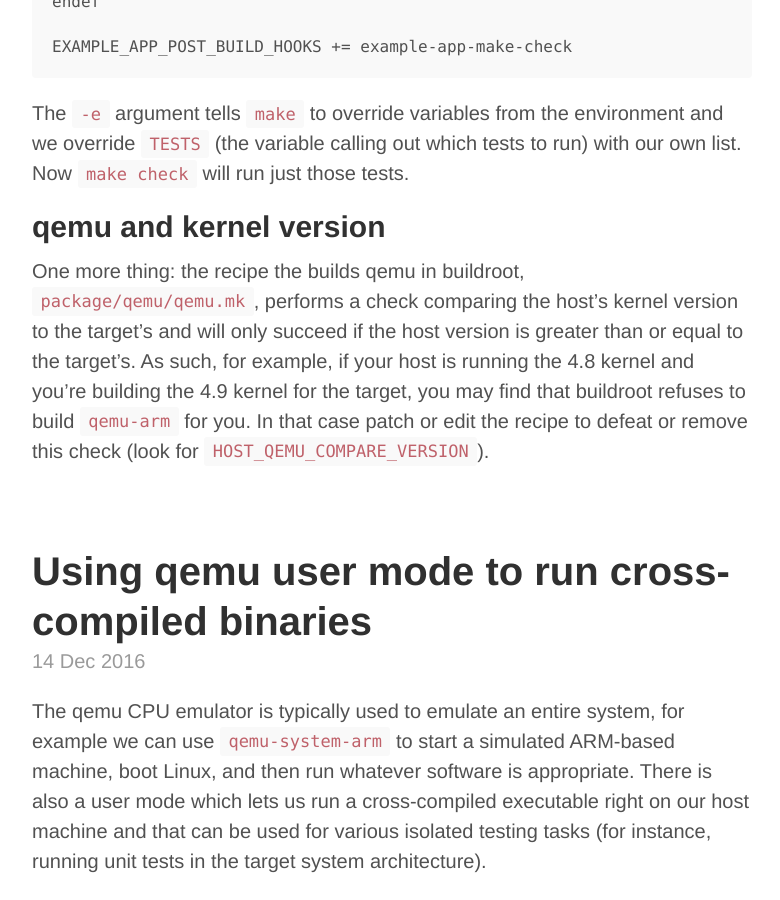
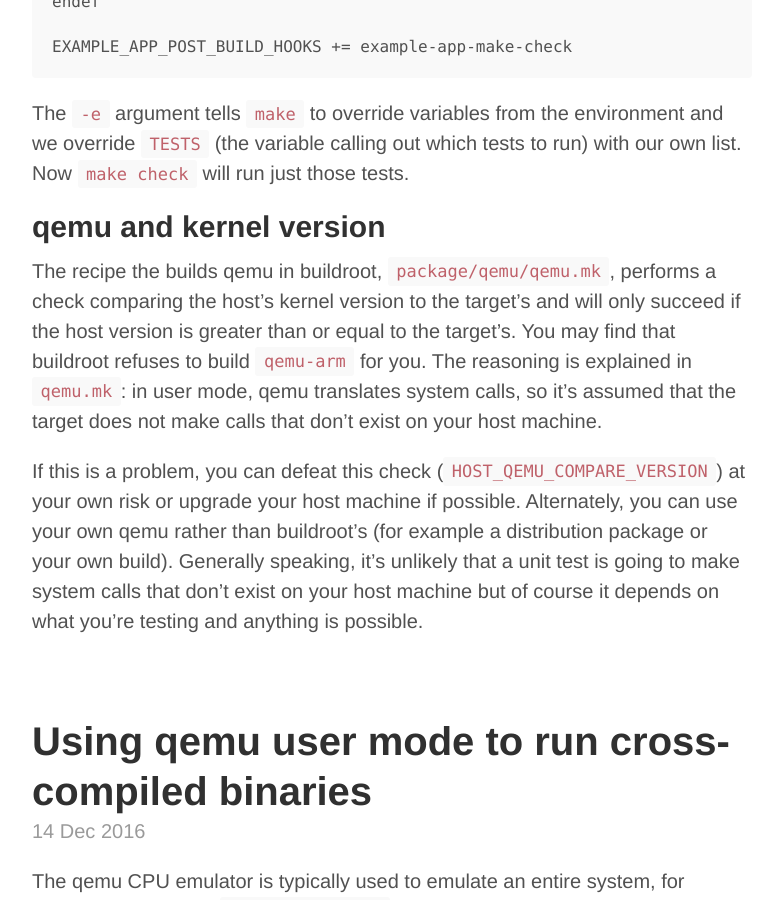
Before and after one commit to yurovsky/yurovsky.github.io, a Jekyll site: the page built from index.html, in a window 1280 px wide and 900 px high, scrolled down 4414 px. Shown: the whole window, without its empty margins (248-1028 px from the left). Built offline with Jekyll 4.4.1, drawn with Linux system fonts in a browser that asks for light colours; the list of posts is cut into pages by our own code; comment, search, counter and statistics services are not loaded.

Commit message:
clarify qemu vs. host kernel

```diff
--- a/_posts/2017-01-20-qemu-unit-tests.md
+++ b/_posts/2017-01-20-qemu-unit-tests.md
@@ -146,9 +146,10 @@
 
 ## qemu and kernel version
 
-One more thing: the recipe the builds qemu in buildroot, `package/qemu/qemu.mk`, performs a check comparing the host's kernel version to the target's and will
-only succeed if the host version is greater than or equal to the target's. As
-such, for example, if your host is running the 4.8 kernel and you're building
-the 4.9 kernel for the target, you may find that buildroot refuses to build
-`qemu-arm` for you.  In that case patch or edit the recipe to defeat or remove
-this check (look for `HOST_QEMU_COMPARE_VERSION`).
+The recipe the builds qemu in buildroot, `package/qemu/qemu.mk`, performs a check comparing the host's kernel version to the target's and will
+only succeed if the host version is greater than or equal to the target's. You
+may find that buildroot refuses to build `qemu-arm` for you. The reasoning is
+explained in `qemu.mk`: in user mode, qemu translates system calls, so it's assumed that the target does not make calls that don't exist on your host machine.
+
+If this is a problem, you can defeat this check (`HOST_QEMU_COMPARE_VERSION`) at your own risk or upgrade your host machine if possible. Alternately, you can
+use your own qemu rather than buildroot's (for example a distribution package or your own build). Generally speaking, it's unlikely that a unit test is going to make system calls that don't exist on your host machine but of course it depends on what you're testing and anything is possible.
```
